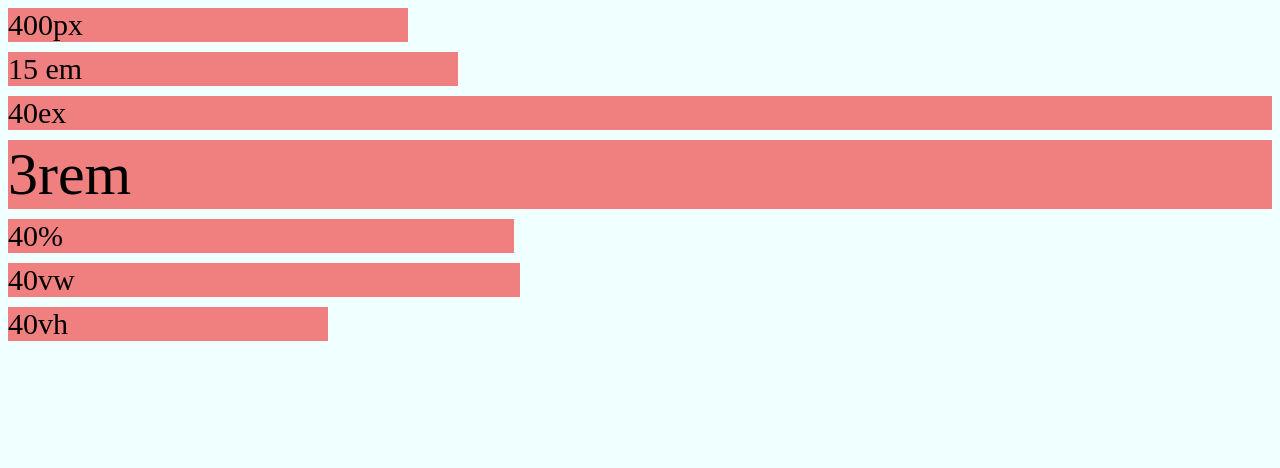
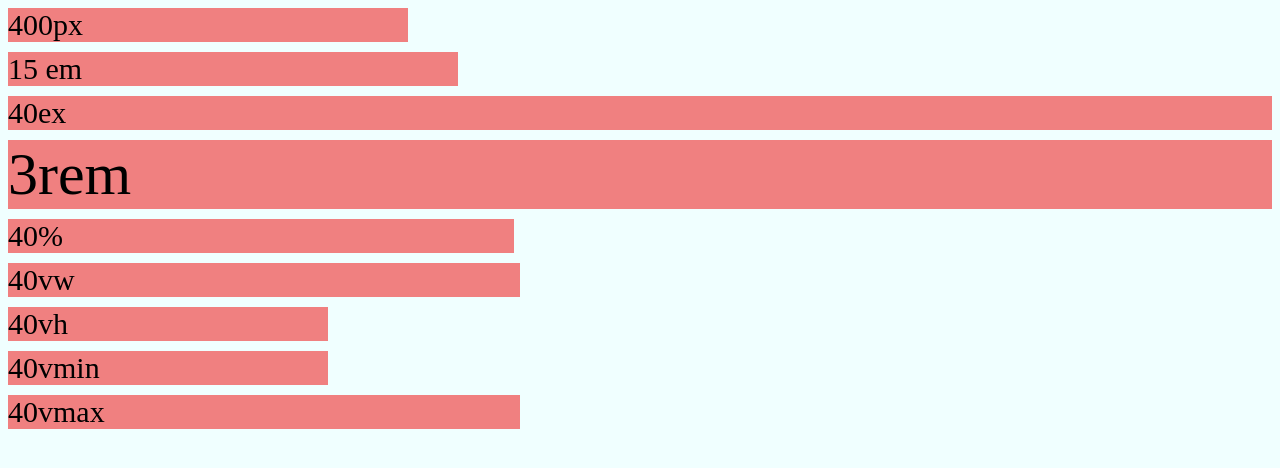
Before and after one commit to sewerybogucki/css-podstawy, a plain HTML site: page jednostki-miary-w-css/index.html in a window 1280 px wide. Drawn offline with Linux system fonts and the light colour scheme.

Commit message:
koniec rozmiarów

```diff
--- a/jednostki-miary-w-css/css/style.css
+++ b/jednostki-miary-w-css/css/style.css
@@ -38,3 +38,11 @@ body {
 #vh {
     width: 40vh;
 }
+
+#vmin {
+    width: 40vmin;
+}
+
+#vmax {
+    width: 40vmax;
+}
--- a/jednostki-miary-w-css/index.html
+++ b/jednostki-miary-w-css/index.html
@@ -3,7 +3,7 @@
 
 <head>
     <meta charset="UTF-8">
-    <title>Document</title>
+    <title>szerokosci/wysokosci</title>
     <link rel="stylesheet" href="css/style.css">
 </head>
 
@@ -16,6 +16,8 @@
         <div id="procenty">40%</div>
         <div id="vw">40vw</div>
         <div id="vh">40vh</div>
+        <div id="vmin">40vmin</div>
+        <div id="vmax">40vmax</div>
     </div>
 </body>
 
```
